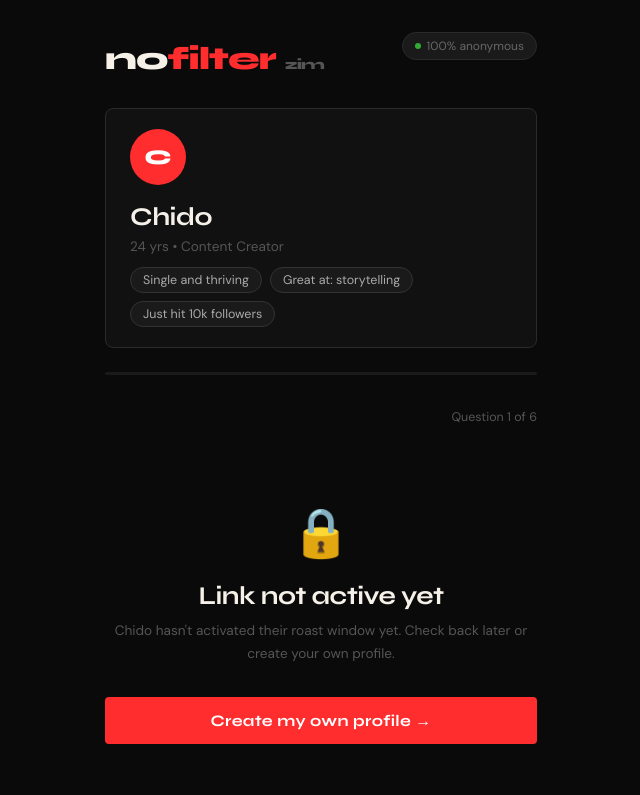
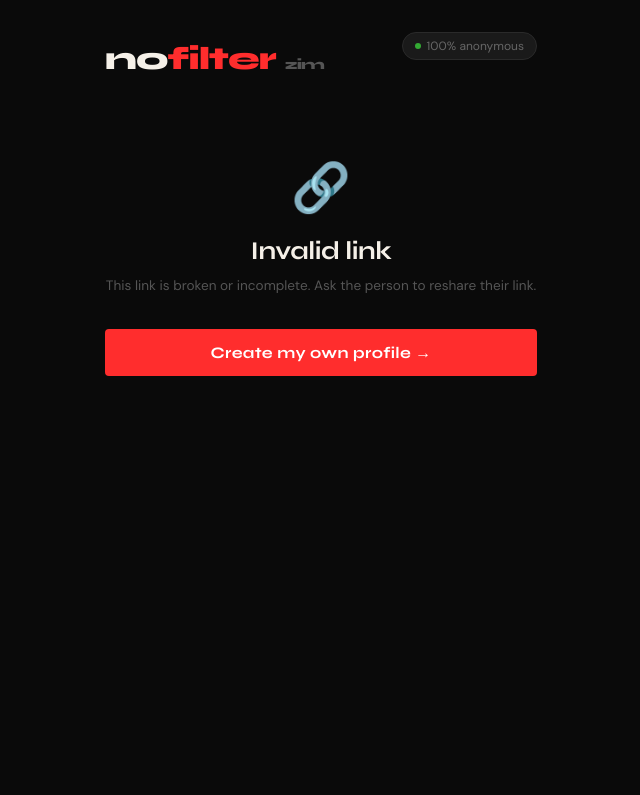
Before and after one commit to anopamars/nofilter-zim, a plain HTML site: page respond.html in a window 1280 px wide. Shown: the whole page, without its empty margins (319-959 px from the left). Drawn offline with Linux system fonts and the light colour scheme.

Commit message:
fix share links - encode profile in URL, no account needed to respond

```diff
--- a/respond.html
+++ b/respond.html
@@ -13,7 +13,6 @@
       from { opacity: 0; transform: translateX(20px); }
       to { opacity: 1; transform: translateX(0); }
     }
-
     .image-roast-zone {
       border: 2px dashed #2a2a2a;
       border-radius: 8px;
@@ -64,7 +63,6 @@
       justify-content: center;
     }
     .image-roast-zone.has-image .image-remove { display: flex; }
-
     .reaction-row {
       display: flex;
       gap: 8px;
@@ -87,7 +85,6 @@
       border-color: var(--red);
       color: var(--red);
     }
-
     .q-type-badge {
       display: inline-flex;
       align-items: center;
@@ -99,8 +96,6 @@
       margin-bottom: 0.75rem;
     }
     .q-type-dot { width: 5px; height: 5px; border-radius: 50%; background: var(--red); }
-
-    /* URGENCY BANNER */
     .urgency-banner {
       background: #0a0000;
       border: 1px solid var(--red);
@@ -119,22 +114,11 @@
       color: var(--red);
     }
     .urgency-timer.critical { animation: urgentPulse 1s infinite; }
-    @keyframes urgentPulse {
-      0%, 100% { opacity: 1; }
-      50% { opacity: 0.4; }
-    }
-
-    /* EXPIRED SCREEN */
-    .expired-screen {
-      text-align: center;
-      padding: 3rem 0;
-    }
+    @keyframes urgentPulse { 0%,100%{opacity:1;} 50%{opacity:0.4;} }
+    .expired-screen { text-align: center; padding: 3rem 0; }
     .expired-icon { font-size: 3rem; margin-bottom: 1rem; display: block; }
-
-    /* DONE SCREEN */
     .done-screen { text-align: center; padding: 3rem 0; }
     .done-icon { font-size: 3rem; margin-bottom: 1rem; display: block; }
-
     .subject-photo {
       width: 56px; height: 56px;
       border-radius: 50%;
@@ -237,39 +221,59 @@
     let selectedChip = null;
     let urgencyInterval = null;
 
+    // Read everything from URL params
     const params = new URLSearchParams(window.location.search);
     const isDemo = params.get('demo') === 'true';
-    const profile = JSON.parse(localStorage.getItem('nfz_profile') || '{}');
 
-    const demoProfile = {
+    const subject = isDemo ? {
       name: 'Chido',
       age: '24',
       job: 'Content Creator',
       rel: 'Single and thriving',
       good: 'storytelling',
       flex: 'Just hit 10k followers',
-      photo: null
+      city: 'Harare',
+      expires: null
+    } : {
+      name: params.get('name') || '',
+      age: params.get('age') || '',
+      job: params.get('job') || '',
+      rel: params.get('rel') || '',
+      city: params.get('city') || '',
+      good: params.get('good') || '',
+      flex: params.get('flex') || '',
+      expires: params.get('expires') || null
     };
 
-    const subject = (isDemo || !profile.name) ? demoProfile : profile;
+    // Validate — if no name in URL and not demo show error
+    if (!isDemo && !subject.name) {
+      document.getElementById('subject-card').style.display = 'none';
+      document.querySelector('.progress-bar').style.display = 'none';
+      document.getElementById('progress-label').style.display = 'none';
+      document.getElementById('question-area').innerHTML = `
+        <div class="expired-screen">
+          <span class="expired-icon">🔗</span>
+          <h2 style="margin-bottom:0.5rem;">Invalid link</h2>
+          <p class="muted" style="margin-bottom:2rem;">
+            This link is broken or incomplete. Ask the person to reshare their link.
+          </p>
+          <a href="index.html" class="btn-primary">Create my own profile →</a>
+        </div>`;
+    } else {
 
-    // Check if link is expired — only for real profiles not demo
-    const expiresAt = localStorage.getItem('nfz_expires_at');
-    const isExpired = !isDemo && expiresAt && Date.now() >= parseInt(expiresAt);
+      // Check expiry from URL param
+      const expiresAt = subject.expires ? parseInt(subject.expires) : null;
+      const isExpired = expiresAt && Date.now() >= expiresAt;
       const isNotActivated = !isDemo && !expiresAt;
 
       // Build subject card
       const avatarWrap = document.getElementById('subject-avatar-wrap');
-    if (subject.photo) {
-      avatarWrap.innerHTML = `<img src="${subject.photo}" class="subject-photo" alt="${subject.name}">`;
-    } else {
       avatarWrap.innerHTML = `<div class="subject-initials">${subject.name[0].toUpperCase()}</div>`;
-    }
       document.getElementById('subject-name').textContent = subject.name;
       document.getElementById('subject-meta').textContent = `${subject.age} yrs • ${subject.job}`;
 
       const pillsEl = document.getElementById('subject-pills');
-    [subject.rel, subject.good ? 'Great at: ' + subject.good : null, subject.flex]
+      [subject.rel, subject.good ? 'Great at: ' + subject.good : null, subject.flex, subject.city]
         .filter(Boolean).forEach(p => {
           const span = document.createElement('span');
           span.className = 'pill';
@@ -277,7 +281,7 @@
           pillsEl.appendChild(span);
         });
 
-    // Show urgency banner if active
+      // Show urgency timer if active
       if (!isDemo && expiresAt && !isExpired) {
         document.getElementById('urgency-banner').style.display = 'flex';
         updateUrgencyTimer();
@@ -285,8 +289,7 @@
       }
 
       function updateUrgencyTimer() {
-      const expires = parseInt(localStorage.getItem('nfz_expires_at'));
-      const remaining = expires - Date.now();
+        const remaining = expiresAt - Date.now();
         if (remaining <= 0) {
           clearInterval(urgencyInterval);
           renderExpired();
@@ -313,16 +316,13 @@
               ${subject.name}'s roast window has ended.
             </p>
             <p class="muted" style="font-size:0.82rem;margin-bottom:2rem;">
-            They collected responses and are generating their roast right now.
+              They collected their responses. Their roast is being generated right now.
             </p>
             <a href="index.html" class="btn-primary">Create my own profile →</a>
           </div>`;
       }
 
-    // Show expired or not activated
-    if (isExpired) {
-      renderExpired();
-    } else if (isNotActivated) {
+      function renderNotActivated() {
         document.getElementById('question-area').innerHTML = `
           <div class="expired-screen">
             <span class="expired-icon">🔒</span>
@@ -333,6 +333,12 @@
             </p>
             <a href="index.html" class="btn-primary">Create my own profile →</a>
           </div>`;
+      }
+
+      if (isExpired) {
+        renderExpired();
+      } else if (isNotActivated) {
+        renderNotActivated();
       } else {
         renderQuestion();
       }
@@ -347,7 +353,6 @@
 
         if (currentQ >= QUESTIONS.length) {
           clearInterval(urgencyInterval);
-        localStorage.setItem('nfz_answers', JSON.stringify(answers));
           document.getElementById('urgency-banner').style.display = 'none';
           document.getElementById('question-area').innerHTML = `
             <div class="done-screen">
@@ -489,6 +494,7 @@
       function prevQuestion() {
         if (currentQ > 0) { currentQ--; renderQuestion(); }
       }
+    }
   </script>
 
 </body>
```
Lines whose indentation alone changed are shown as unchanged.
